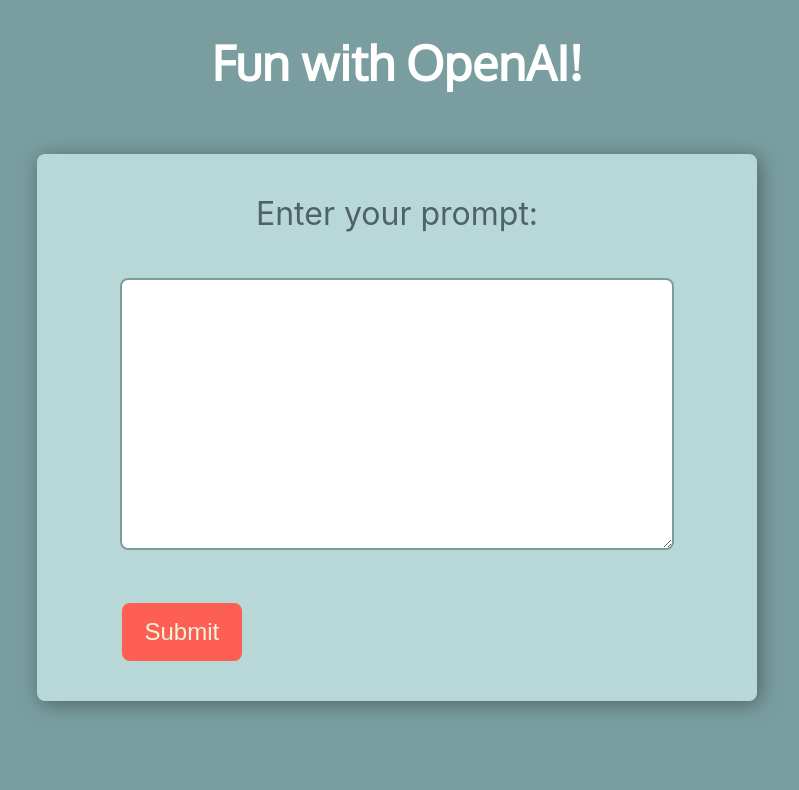
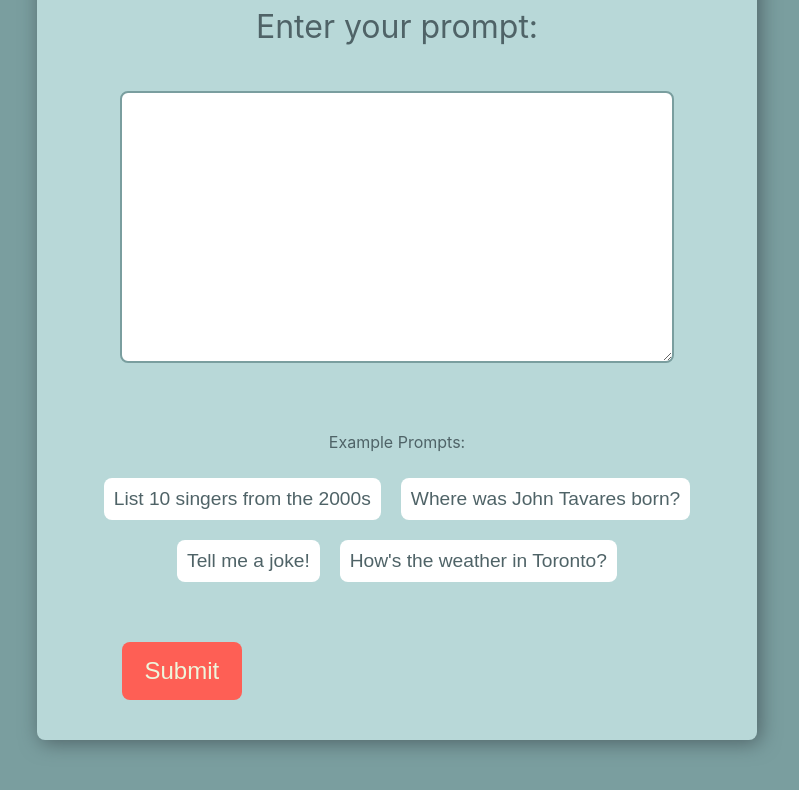
Before and after one commit to jenniferyu12/gpt-app, a React (Create React App) app: page / in a window 1280 px wide. Shown: the top 790 px of the page, without its empty margins (243-1042 px from the left). Built offline with nearby package versions, Linux system fonts and the light colour scheme.

Commit message:
deployment fix

```diff
--- a/src/App.css
+++ b/src/App.css
@@ -88,6 +88,20 @@
   background-color: var(--dark-coral-color);
 }
 
+.secondarybtn {
+  background-color: white;
+  padding: 10px;
+  margin: 10px;
+  border-style: none;
+  border-radius: 8px;
+  color: var(--storm-color);
+  font-size: 1.2rem;
+}
+
+.secondarybtn:hover {
+  background-color: var(--beige-color);
+}
+
 .container {
   background-color: var(--light-blue-color);
   color: white;
@@ -97,6 +111,10 @@
   margin: 30px;
   padding: 40px;
   box-shadow: 3px 3px 20px var(--storm-color);
+}
+
+.example-container {
+  margin-bottom: 50px;
 }
 
 .response-container {
--- a/src/components/PromptPage.js
+++ b/src/components/PromptPage.js
@@ -1,10 +1,22 @@
-import { useState } from 'react';
+import { useEffect, useState, useRef } from 'react';
 import ResponseCard from './ResponseCard';
 
 function PromptPage() {
     const [userInput, setUserInput] = useState();
     const [pastResponses, setPastResponses] = useState([]);
     const [isLoading, setIsLoading] = useState(false);
+    const responseRef = useRef();
+
+    const exampleList = [
+        "List 10 singers from the 2000s",
+        "Where was John Tavares born?",
+        "Tell me a joke!",
+        "How's the weather in Toronto?"
+    ]
+
+    useEffect(() => {
+        responseRef.current.scrollIntoView();
+    }, [pastResponses])
 
     const handleSubmit = async (e) => {
         e.preventDefault();
@@ -32,7 +44,6 @@
             prompt: userInput,
             res: response.choices[0].text
         };
-        console.log(pastResponses);
         pastResponses.push(responsePair)
         setPastResponses(pastResponses);
         setUserInput("");
@@ -57,8 +68,16 @@
                             rows={10}
                         />
                     </label>
-                    <></>
-                    <button className="primarybtn">Submit</button>
+                    <div className="example-container">
+                        <p>Example Prompts:</p>
+                        {exampleList.map(example => (
+                            <button className="secondarybtn"
+                                onClick={e => setUserInput(example)}>
+                                {example}
+                            </button>
+                        ))}
+                    </div>
+                    <button className="primarybtn" ref={responseRef}>Submit</button>
                 </form>
             </div>
             {pastResponses.length !== 0 && <h2>Responses</h2>}
```
Also changed, not shown: package.json (+7 -1 lines), 2 other files (tests, documents, lock files or other folders).
